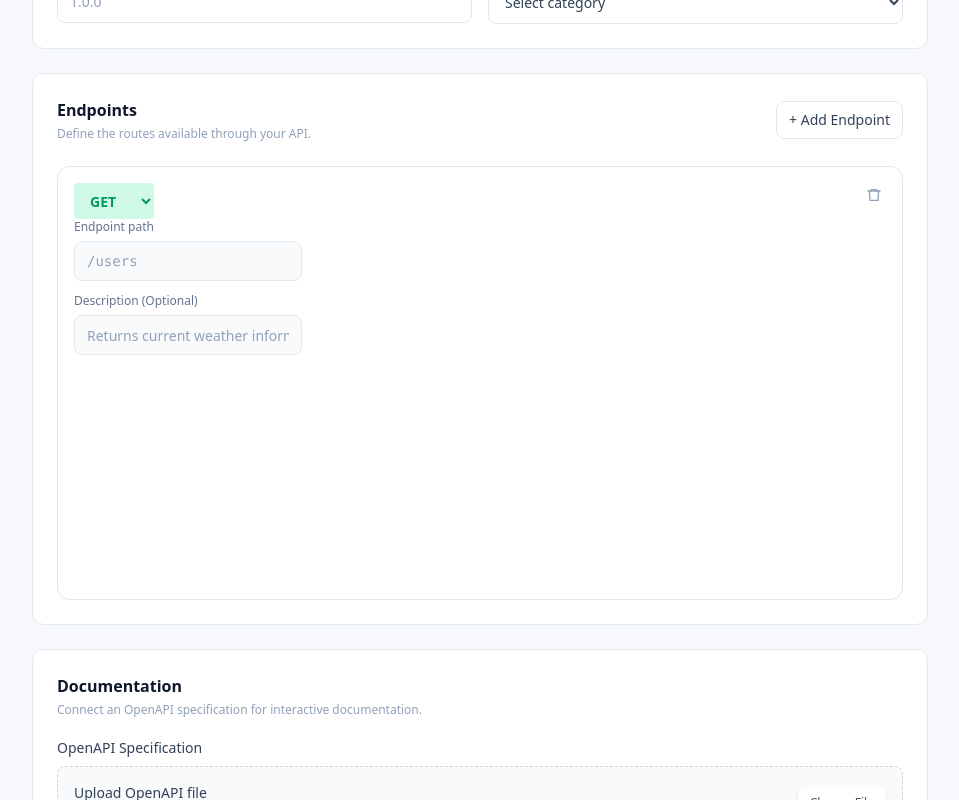
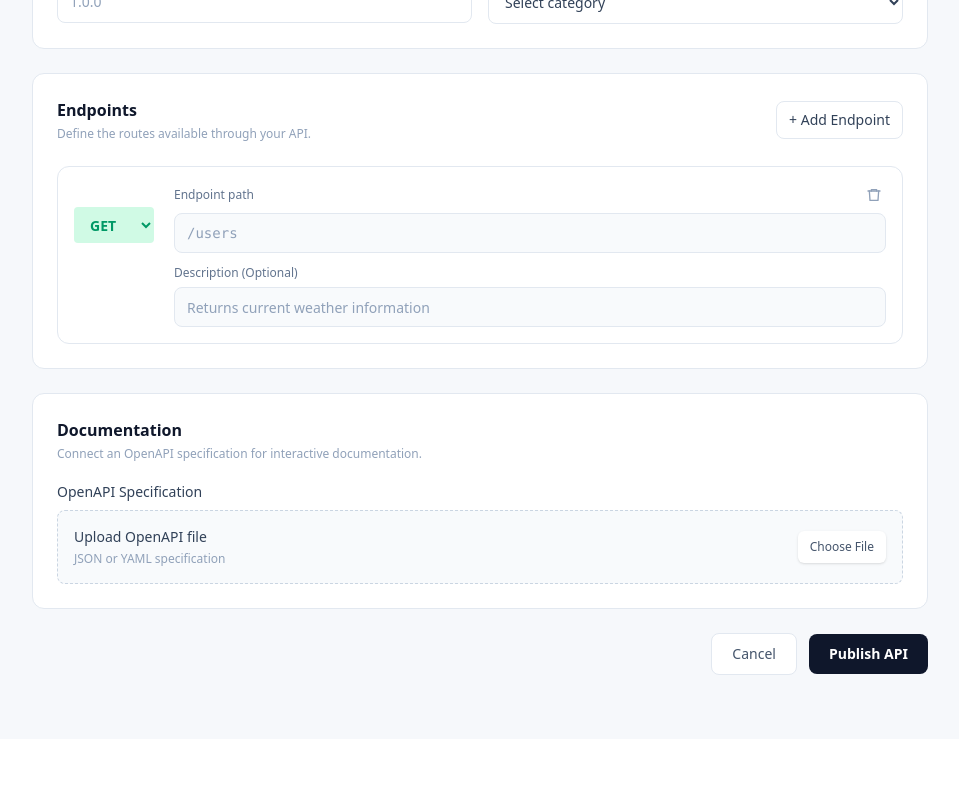
Before and after one commit to Nisarghere/API-frontend, a Next.js app: page /Publish in a window 1280 px wide. Shown: the part 641-1441 px from the top of the page, without its empty margins (160-1119 px from the left). After the commit the page ends 1380 px from the top, so only its background shows below. Built offline with nearby package versions, Linux system fonts and the light colour scheme.

Commit message:
publish is working

```diff
--- a/app/Publish/ApiPublish.tsx
+++ b/app/Publish/ApiPublish.tsx
@@ -1,12 +1,20 @@
 "use client";
 import React, { useState } from "react";
-import crypto from 'node:crypto';
+import crypto from "node:crypto";
 
 interface Endpoint {
   id: number;
   method: string;
   path: string;
   description: string;
+}
+
+interface ApiSpec {
+  name: string;
+  baseUrl: string;
+  version: string;
+  category: string;
+  endpoints: Endpoint[];
 }
 
 const ApiPublish = () => {
@@ -24,23 +32,53 @@ const ApiPublish = () => {
     },
   ]);
 
+  const payload: ApiSpec = {
+    name,
+    baseUrl,
+    version,
+    endpoints,
+    category,
+  };
+
+  async function handleApi() {
+    try{
+
+      const response = await fetch("http://localhost:5000/api/publish", {
+        method: "POST",
+        headers: {
+          "Content-Type": "application/json",
+        },
+        body: JSON.stringify(payload),
+      });
+
+      const data = await response.json()
+      console.log(data)
+
+    } catch(err){
+      console.log("Somethign went wrong : ", err)
+    }
+  }
+
   function AddPoint() {
-    setendpoints((prev)=> [...prev,{
+    setendpoints((prev) => [
+      ...prev,
+      {
         id: Date.now(),
         method: "",
         path: "",
         description: "",
-    } ])
-
+      },
+    ]);
   }
 
+  function DeleteEndpoint(id: number) {
+    const newEndpoint = endpoints.filter((endpoint) => endpoint.id !== id);
+    setendpoints(newEndpoint);
+  }
 
-  const isDisabled = endpoints.some((endpoint)=>
-    endpoint.path.trim() === "" && endpoint.method.trim() === ""
-  )
-
-
-
+  const isDisabled = endpoints.some(
+    (endpoint) => endpoint.path.trim() === "" && endpoint.method.trim() === "",
+  );
 
   return (
     <>
@@ -128,7 +166,11 @@ const ApiPublish = () => {
                       Category
                     </label>
 
-                    <select className="w-full rounded-lg border border-slate-200 bg-white px-3 py-2.5 text-sm font-medium text-slate-700 outline-none focus:border-slate-400">
+                    <select
+                      value={category}
+                      onChange={(e) => setcategory(e.target.value)}
+                      className="w-full rounded-lg border border-slate-200 bg-white px-3 py-2.5 text-sm font-medium text-slate-700 outline-none focus:border-slate-400"
+                    >
                       <option>Select category</option>
                       <option>Weather</option>
                       <option>Finance</option>
@@ -163,11 +205,13 @@ const ApiPublish = () => {
                 </button>
               </div>
 
-              <div className="relative space-y-3">
-                <div className="group relative rounded-xl border border-slate-200 bg-white p-4 transition hover:border-slate-300">
-                  <div className="flex flex-col  items-start gap-5  h-100 overflow-x-auto pr-8">
+              <div className="space-y-4">
                 {endpoints.map((endpoint) => (
-                      <div key={endpoint.id}>
+                  <div
+                    key={endpoint.id}
+                    className="rounded-xl border border-slate-200 bg-white p-4 transition hover:border-slate-300"
+                  >
+                    <div className="flex w-full items-start gap-5">
                       <select
                         value={endpoint.method}
                         onChange={(e) =>
@@ -179,18 +223,45 @@ const ApiPublish = () => {
                             ),
                           )
                         }
-                          className="h-9 w-20 shrink-0 cursor-pointer rounded border-0 bg-emerald-100 px-3 text-sm font-semibold text-emerald-600 outline-none"
+                        className="mt-6 h-9 w-20 shrink-0 cursor-pointer rounded bg-emerald-100 px-3 text-sm font-semibold text-emerald-600 outline-none"
                       >
                         <option>GET</option>
                         <option>POST</option>
                         <option>PATCH</option>
                       </select>
 
+                      {/* Fields */}
                       <div className="min-w-0 flex-1 space-y-3">
                         <div>
-                            <label className="mb-1.5 block text-xs font-medium text-slate-500">
+                          <div className="mb-1.5 flex items-center justify-between">
+                            <label className="block text-xs font-medium text-slate-500">
                               Endpoint path
                             </label>
+
+                            <button
+                              type="button"
+                              onClick={() => DeleteEndpoint(endpoint.id)}
+                              className="rounded-lg p-1 text-slate-400 transition hover:bg-red-50 hover:text-red-500"
+                              aria-label="Remove endpoint"
+                            >
+                              <svg
+                                xmlns="http://www.w3.org/2000/svg"
+                                width="16"
+                                height="16"
+                                viewBox="0 0 24 24"
+                                fill="none"
+                                stroke="currentColor"
+                                strokeWidth="2"
+                                strokeLinecap="round"
+                                strokeLinejoin="round"
+                              >
+                                <path d="M3 6h18" />
+                                <path d="M8 6V4h8v2" />
+                                <path d="M19 6l-1 14H6L5 6" />
+                              </svg>
+                            </button>
+                          </div>
+
                           <input
                             value={endpoint.path}
                             onChange={(e) =>
@@ -212,6 +283,7 @@ const ApiPublish = () => {
                           <label className="mb-1.5 block text-xs font-medium text-slate-500">
                             Description (Optional)
                           </label>
+
                           <input
                             value={endpoint.description}
                             onChange={(e) =>
@@ -230,31 +302,8 @@ const ApiPublish = () => {
                         </div>
                       </div>
                     </div>
+                  </div>
                 ))}
-                  </div>
-
-                  <button
-                    type="button"
-                    className="absolute right-3 top-3 flex h-8 w-8 items-center justify-center rounded-lg text-slate-400 transition hover:bg-red-50 hover:text-red-500"
-                    aria-label="Remove endpoint"
-                  >
-                    <svg
-                      xmlns="http://www.w3.org/2000/svg"
-                      width="16"
-                      height="16"
-                      viewBox="0 0 24 24"
-                      fill="none"
-                      stroke="currentColor"
-                      strokeWidth="2"
-                      strokeLinecap="round"
-                      strokeLinejoin="round"
-                    >
-                      <path d="M3 6h18" />
-                      <path d="M8 6V4h8v2" />
-                      <path d="M19 6l-1 14H6L5 6" />
-                    </svg>
-                  </button>
-                </div>
               </div>
             </section>
 
@@ -303,7 +352,9 @@ const ApiPublish = () => {
                 Cancel
               </button>
 
-              <button className="rounded-lg bg-slate-900 px-5 py-2.5 text-sm font-semibold text-white transition hover:bg-slate-700">
+              <button
+              onClick={handleApi}
+               className="rounded-lg bg-slate-900 px-5 py-2.5 text-sm font-semibold text-white transition hover:bg-slate-700">
                 Publish API
               </button>
             </div>
@@ -315,8 +366,3 @@ const ApiPublish = () => {
 };
 
 export default ApiPublish;
-{
-  /* <button className="text-xs font-medium text-slate-400 hover:text-red-500">
-                    Remove
-                  </button> */
-}
--- a/app/apis/APicard.tsx
+++ b/app/apis/APicard.tsx
@@ -23,16 +23,14 @@ const APicard = () => {
         <span className="text-xs font-medium text-slate-400">v1.0.0</span>
       </div>
 
-      {/* Description */}
-      <div className="px-3 pt-3">
+       <div className="px-3 pt-3">
         <p className="line-clamp-2 text-sm leading-5 text-slate-500">
           Get current weather, forecasts and air-quality information for cities
           around the world.
         </p>
       </div>
 
-      {/* Metadata */}
-      <div className="flex items-center gap-3 px-3 py-4 text-xs text-slate-500">
+       <div className="flex items-center gap-3 px-3 py-4 text-xs text-slate-500">
         <span>
           <span className="font-semibold text-slate-700">3</span> endpoints
         </span>
@@ -42,11 +40,9 @@ const APicard = () => {
         <span>API Key</span>
       </div>
 
-      {/* Divider */}
-      <div className="border-t border-slate-200" />
+       <div className="border-t border-slate-200" />
 
-      {/* Footer */}
-      <div className="flex items-center justify-between px-3 py-3">
+       <div className="flex items-center justify-between px-3 py-3">
         <span className="text-sm font-medium text-emerald-600">Free</span>
 
         <button className="cursor-pointer rounded-full bg-[#6366F1] px-4 py-1.5 text-sm font-semibold text-white transition-colors hover:bg-[#5558e8]">
```
Lines whose indentation alone changed are shown as unchanged.
